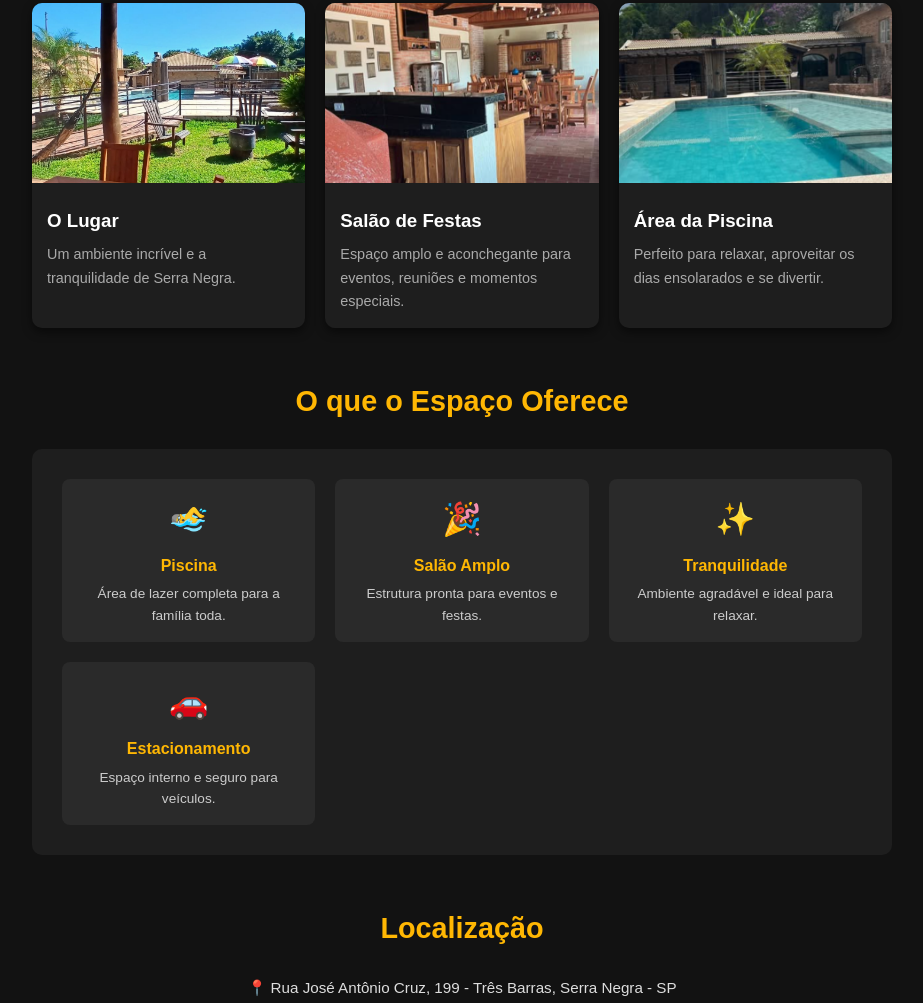
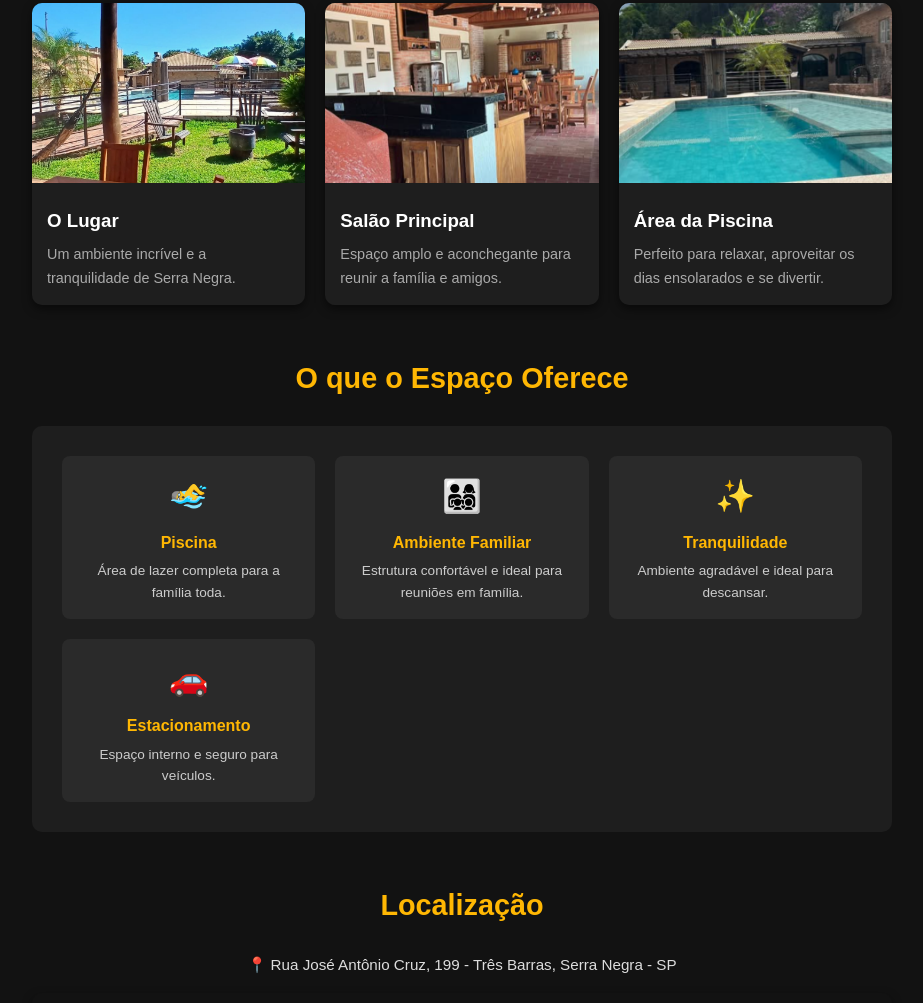
Before and after one commit to casadepedraserranegra/casadepedraserranegra.github.io, a plain HTML site: page index.html in a window 1280 px wide. Shown: the part 408-1411 px from the top of the page, without its empty margins (178-1101 px from the left). Drawn offline with Linux system fonts and the light colour scheme; grey boxes are pictures that could not be loaded.

Commit message:
Ajustando textos para foco familiar

```diff
--- a/index.html
+++ b/index.html
@@ -188,7 +188,7 @@
 
     <header>
         <h1>Casa de Pedra</h1>
-        <p>Conheça as belezas, o salão e a estrutura de Serra Negra. O lugar ideal para relaxar e celebrar momentos especiais.</p>
+        <p>Conheça as belezas, o salão e a estrutura de Serra Negra. O lugar ideal para relaxar e curtir com a família.</p>
         <a href="https://wa.me/5519996397402?text=Olá,%20gostaria%20de%20mais%20informações%20sobre%20a%20Casa%20de%20Pedra!" class="btn-whats" target="_blank">
             💬 Falar no WhatsApp
         </a>
@@ -208,10 +208,10 @@
             </div>
 
             <div class="card">
-                <img src="imagens/foto2.png" alt="Salão de Festas">
+                <img src="imagens/foto2.png" alt="Salão Principal">
                 <div class="card-content">
-                    <h3>Salão de Festas</h3>
-                    <p>Espaço amplo e aconchegante para eventos, reuniões e momentos especiais.</p>
+                    <h3>Salão Principal</h3>
+                    <p>Espaço amplo e aconchegante para reunir a família e amigos.</p>
                 </div>
             </div>
 
@@ -234,14 +234,14 @@
                     <p>Área de lazer completa para a família toda.</p>
                 </div>
                 <div class="comodidade-item">
-                    <span>🎉</span>
-                    <h4>Salão Amplo</h4>
-                    <p>Estrutura pronta para eventos e festas.</p>
+                    <span>👨‍👩‍👧‍👦</span>
+                    <h4>Ambiente Familiar</h4>
+                    <p>Estrutura confortável e ideal para reuniões em família.</p>
                 </div>
                 <div class="comodidade-item">
                     <span>✨</span>
                     <h4>Tranquilidade</h4>
-                    <p>Ambiente agradável e ideal para relaxar.</p>
+                    <p>Ambiente agradável e ideal para descansar.</p>
                 </div>
                 <div class="comodidade-item">
                     <span>🚗</span>
```
